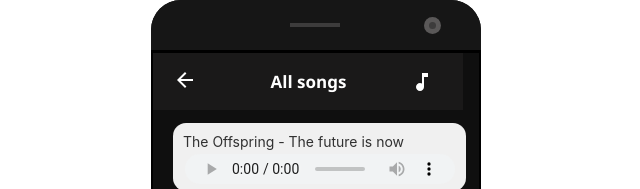
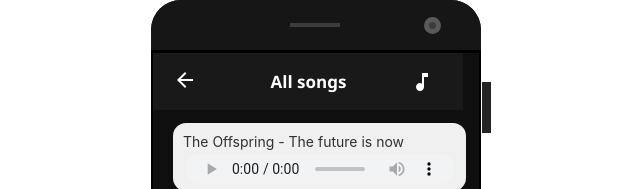
Before and after one commit to SabaMarghania/mobile-phone, a React (Create React App) app: page /Music in a window 1280 px wide. Shown: the top 189 px of the page, without its empty margins (324-964 px from the left). Built offline with nearby package versions, Linux system fonts and the light colour scheme.

Commit message:
fixed some bugs

```diff
--- a/src/components/Chrome.css
+++ b/src/components/Chrome.css
@@ -1,7 +1,6 @@
 .chrome{
     display: flex;
     justify-content: center;
-    margin-top: 30px;
 }
 .chrome__container{
     /* border: 1px solid black; */
--- a/src/components/FormTodo.jsx
+++ b/src/components/FormTodo.jsx
@@ -1,8 +1,8 @@
-import React from 'react'
+import React,{useState} from 'react'
 import './FormTodo.css'
 import todoimg from '../images/note-taking.png'
 function FormTodo({ addTodo }) {
-    const [value, setValue] = React.useState("");
+    const [value, setValue] = useState("");
 
     const handleSubmit = e => {
       e.preventDefault();
--- a/src/components/Music.css
+++ b/src/components/Music.css
@@ -4,7 +4,6 @@
 
 }
 .Music__container{
-    /* border: 1px solid black; */
     width: 330px;
     background-color: #0f0f0f;
     border-top-left-radius: 30px;
@@ -43,7 +42,6 @@
 .Music__fixedtop{
     position: fixed;
     display: flex;
-
     width: 290px;
     z-index: 10;
     align-items: center;
@@ -115,6 +113,21 @@
     border: 2px solid black;
     overflow-x: hidden;
 }
+.screen__music__body__power{
+    display: flex;
+    width: 45px;
+    height: 3px;
+    color: #fff;
+    flex-direction: column;
+    margin-right: -222px;
+    padding: 3px;
+    margin-top: 103px;
+    font-size: 14px;
+    transform: rotate(90deg);
+    float: right;
+    background-color: #252525;
+
+}
 .Music__bottom{
     background-color: #161616;
     border-bottom-left-radius: 30px;
--- a/src/components/Music.jsx
+++ b/src/components/Music.jsx
@@ -22,11 +22,14 @@
                      <div className="Music__camera_part"></div>
                  </div>
              </div>
+             <Link to='/'>
+                    <div className="screen__music__body__power"></div>
+                </Link>
             </div>
+
             <div className="Music__body">
-                <Link to='/'>
-                    <div className="Music__body__power">power</div>
-                </Link>
+
+
              <div className="Music__fixedtop">
              <div className="Music__fixedtop__cont">
                     <Link to='/screen'>
--- a/src/components/Notepad.css
+++ b/src/components/Notepad.css
@@ -79,8 +79,7 @@
     background-color: rgb(61, 60, 60);
 }
 .Notepad__body{
-    height: 500px;
-    overflow-x: hidden;
+    height: 490px;
     width: 326px;
     padding-bottom: 10px;
     border: 2px solid black;
--- a/src/components/Notepad.jsx
+++ b/src/components/Notepad.jsx
@@ -5,7 +5,7 @@
 import './Notepad.css'
 import ArrowBackIcon from '@material-ui/icons/ArrowBack';
 function Notepad() {
-    const [todos, setTodos] = React.useState([
+    const [todos, setTodos] = useState([
         {
           text: 'test',
           isDone: false
@@ -42,9 +42,10 @@
             </div>
             <div className="Notepad__body">
                 <Link to='/'>
-                    <div className="Notepad__body__power">power</div>
+                    <div className="screen__body__power"></div>
                 </Link>
-                   {}
+
+
                    <div className="Notepad__todo">
                    <FormTodo addTodo={addTodo} />
                         {todos.map((todo, index) => (
--- a/src/components/Screen.css
+++ b/src/components/Screen.css
@@ -14,6 +14,7 @@
     align-items: center;
     justify-content: space-between;
     margin-left: 20px;
+    /* margin-bottom: 8px; */
 }
 .screen__body__browser{
     display: flex;
@@ -26,7 +27,7 @@
     align-items: flex-end;
     justify-content: space-between;
     width: 290px;
-    height: 480px;
+    height: 500px;
 }
 .screen__icon{
     font-size: 35px !important;
@@ -85,7 +86,6 @@
 }
 .screen__body{
     width: 100%;
-    height: 500px;
     width: 326px;
     border: 2px solid black;
     background-image: url("../images/bg.jpg");
```
